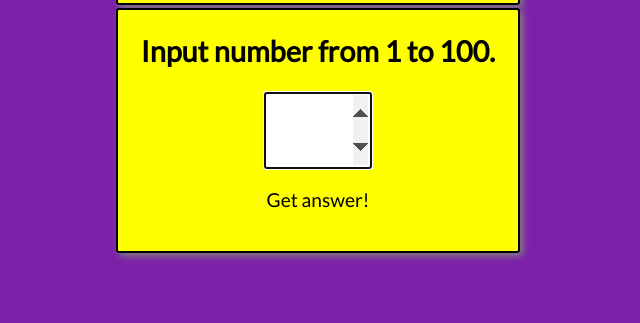
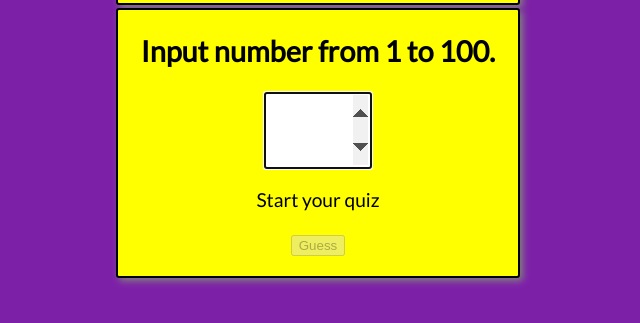
Before and after one commit to ArturWer/randomNumberQuiz, a plain HTML site: page index.html in a window 1280 px wide. Shown: the part 99-422 px from the top of the page, without its empty margins (322-962 px from the left). Drawn offline with Linux system fonts and the light colour scheme.

Commit message:
allow guessButton if correct user's input and disallow if not

```diff
--- a/css/style.css
+++ b/css/style.css
@@ -25,3 +25,9 @@ h1{
 main{
 	padding-bottom: 20px;
 }
+.wrong{
+
+}
+.correct{
+
+}
--- a/index.html
+++ b/index.html
@@ -13,13 +13,13 @@
 	<main>
 		<h2>Input number from 1 to 100.</h2>
 		<form>
-			<input type="number" name="userInput" id="userInput" min="1" max="100" autofocus="true" required pattern="[1-100]">
-			<p id="getAnswer">Get answer!</p>
+			<input type="number" name="userInput"
+				id="userInput" min="1" max="100" autofocus="true" required pattern="[1-100]">
 			<p >
-				<span class="guessMsg"></span>
+				<span class="guessMsg">Start your quiz</span>
 				<span class="listUserNumbers"></span>
 			</p>
-			<p ></p>
+			<button id="guessButton" disabled="true">Guess</button>
 		</form>
 	</main>
 	<footer>
```
